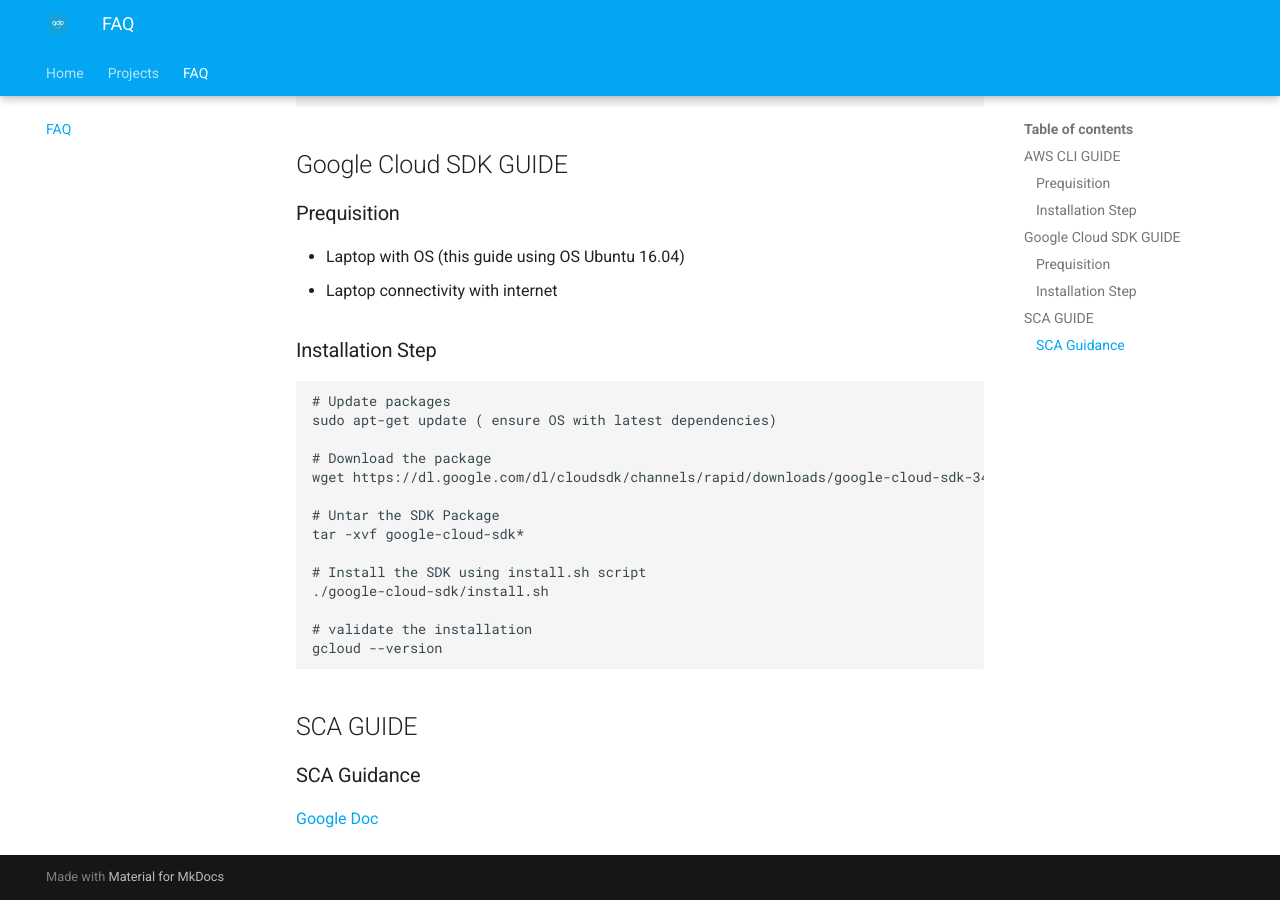
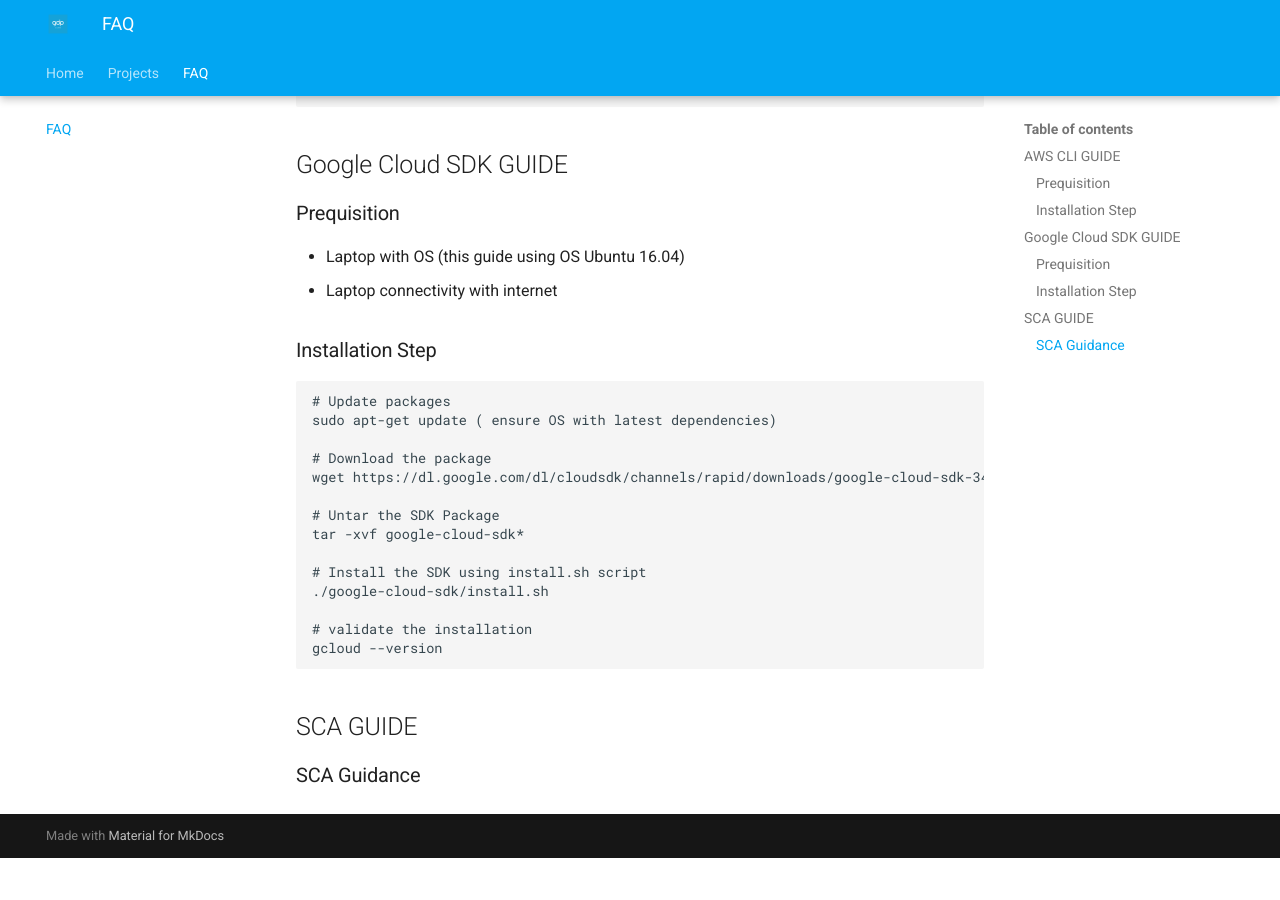
Before and after one commit to rahmataw/rahmataw.github.io, an MkDocs documentation site: the page built from docs/faq.md, in a window 1280 px wide and 900 px high, scrolled down 604 px. Built offline with MkDocs 1.6.1 and Material for MkDocs 9.7.7, drawn with Linux system fonts in a browser that asks for light colours; after the commit the page ends 1462 px from its top, so only the background shows below that.

Commit message:
Fix template

```diff
--- a/docs/faq.md
+++ b/docs/faq.md
@@ -45,4 +45,3 @@
 
 ## SCA GUIDE
 ### SCA Guidance
-[Google Doc](https://docs.google.com/document/d/1AINVTtFfZZ6dIJxSn6NMImCWiLRhYIDdAi4o8VUGPr4/edit#heading=h.kut3tmde557k)
```
